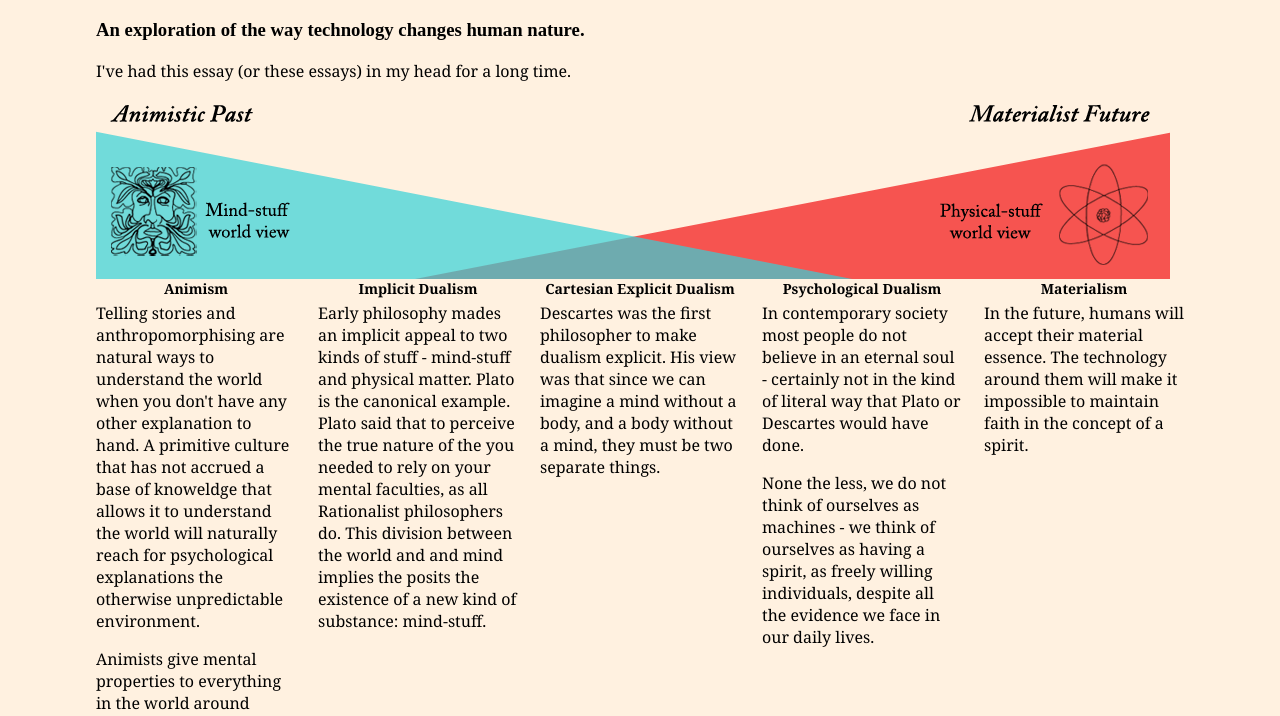
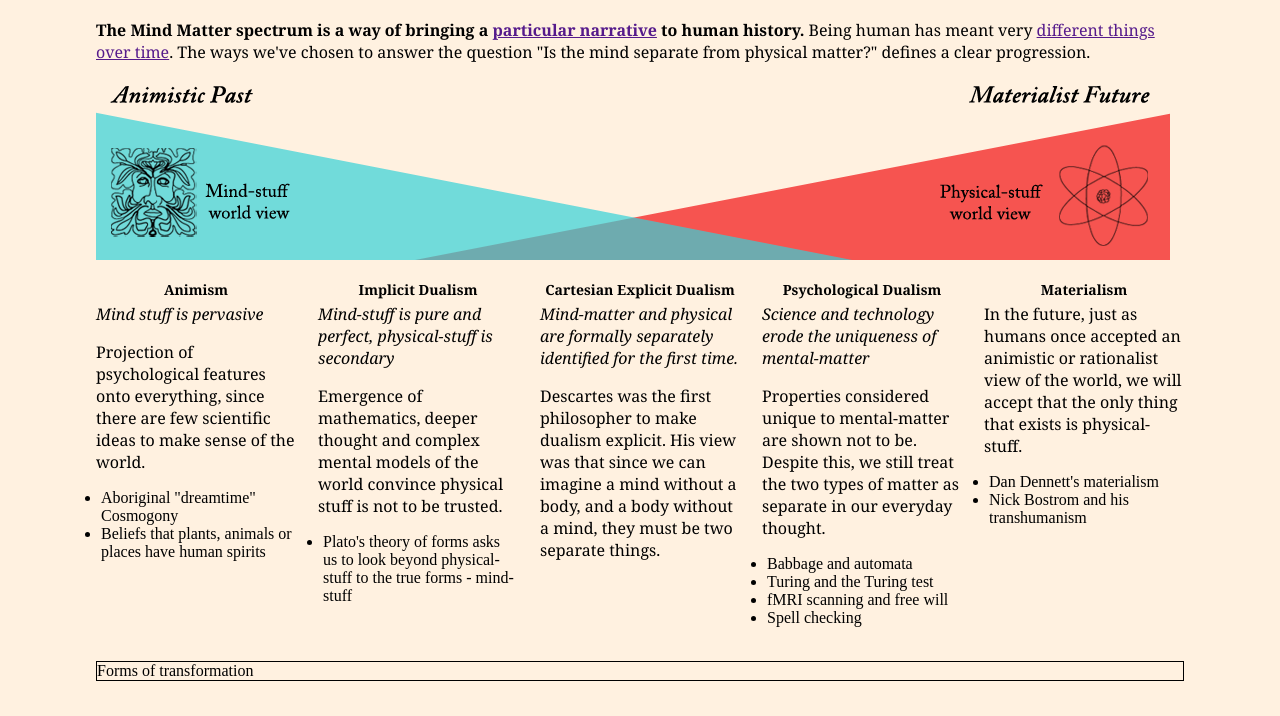
Before and after one commit to jimmytidey/Mind-Matter-Spectrum, a plain HTML site: page index.html in a window 1280 px wide. Shown: the part 77-793 px from the top of the page. Drawn offline with nearby package versions, Linux system fonts and the light colour scheme; a script that the page names is missing.

Commit message:
spectrum fully realised, need to work on descriptions

```diff
--- a/index.html
+++ b/index.html
@@ -18,10 +18,8 @@
 <div id='article'>
 
 	<div id='header'><h1>Mind Matter Spectrum</div>
- 	<h3>An exploration of the way technology changes human nature.</h3>
 
-	<p>I've had this essay (or these essays) in my head for a long time. </p>
-
+	<p><strong>The Mind Matter spectrum is a way of bringing a <a href=''>particular narrative</a> to human history.</strong> Being human has meant very <a href=''>different things over time</a>. The ways we've chosen to answer the question "Is the mind separate from physical matter?" defines a clear progression.</p>
 
 	<img src='resources/spectrum.png' id='spectrum_image' >
 
@@ -29,41 +27,67 @@
 
 		<div class='spectral_line'>
 			<h2>Animism</h2>
+			<p><em>Mind stuff is pervasive</em></p>
+			<p>Projection of psychological features onto everything, since there are few scientific ideas to make sense of the world.
+				<ul>
+					<li>Aboriginal "dreamtime" Cosmogony</li>
+					<li>Beliefs that plants, animals or places have human spirits</li>
+				</ul>
+			</p>
 
-			<p>Telling stories and anthropomorphising are natural ways to understand the world when you don't have any other explanation to hand. A primitive culture that has not accrued a base of knoweldge that allows it to understand the world will naturally reach for psychological explanations the otherwise unpredictable environment.</p>
-
-			<p>Animists give mental properties to everything in the world around them. Plants, animals and places all have "spirits", emotions and intentions. In the animist world view, there is only one type of stuff in the universe: mind-stuff.<p>
 		</div>
 
 
 		<div class='spectral_line'>
 			<h2>Implicit Dualism</h2>
-			<p>Early philosophy mades an implicit appeal to two kinds of stuff - mind-stuff and physical matter. Plato is the canonical example. Plato said that to perceive the true nature of the you needed to rely on your mental faculties, as all Rationalist philosophers do. This division between the world and and mind implies the posits the existence of a new kind of substance: mind-stuff.</p>
+			<p><em>Mind-stuff is pure and perfect, physical-stuff is secondary</em><p>
+			<p>Emergence of mathematics, deeper thought and complex mental models of the world convince physical stuff is not to be trusted.
+				<ul>
+					<li>Plato's theory of forms asks us to look beyond physical-stuff to the true forms - mind-stuff</li>
+				</ul>
+			</p>
+		</div>
 
+		<div class='spectral_line'>
+			<h2>Cartesian Explicit Dualism</h2>
+			<p><em>Mind-matter and physical are formally separately identified for the first time.</em></p>
+			<p>Descartes was the first philosopher to make dualism explicit. His view was that since we can imagine a mind without a body, and a body without a mind, they must be two separate things.</p>
+
+
+		</div>
+
+		<div class='spectral_line'>
+			<h2>Psychological Dualism</h2>
+			<p><em>Science and technology erode the uniqueness of mental-matter</em></p>
+			<p>Properties considered unique to mental-matter are shown not to be. Despite this, we still treat the two types of matter as separate in our everyday thought.
+				<ul>
+					<li>Babbage and automata</li>
+					<li>Turing and the Turing test</li>
+					<li>fMRI scanning and free will</li>
+					<li>Spell checking</li>
+				<ul>
 			<p>
 		</div>
 
 		<div class='spectral_line'>
-			<h2>Cartesian Explicit Dualism</h2>
-			<p>Descartes was the first philosopher to make dualism explicit. His view was that since we can imagine a mind without a body, and a body without a mind, they must be two separate things.</p>
-		</div>
-
-		<div class='spectral_line'>
-			<h2>Psychological Dualism</h2>
-			<p>In contemporary society most people do not believe in an eternal soul - certainly not in the kind of literal way that Plato or Descartes would have done.</p>
-			<p>None the less, we do not think of ourselves as machines - we think of ourselves as having a spirit, as freely willing individuals, despite all the evidence we face in our daily lives.</p>
-		</div>
-
-		<div class='spectral_line'>
 			<h2>Materialism</h2>
-			<p>In the future, humans will accept their material essence. The technology around them will make it impossible to maintain faith in the concept of a spirit.<p>
+			<p>In the future, just as humans once accepted an animistic or rationalist view of the world, we will accept that the only thing that exists is physical-stuff.
+			<ul>
+				<li>Dan Dennett's materialism</li>
+				<li>Nick Bostrom and his transhumanism</li>
+			<p>
 		</div>
 
 	</div>
 
-	<div class='spacer' >&nbsp;</div>
 
 
+
+
+	<div class='spacer' >&nbsp;</div>
+	<div id='zoom_in'>
+		Forms of transformation
+	</div>
 
 </article><!-- /page -->
 
--- a/styles/style.css
+++ b/styles/style.css
@@ -33,7 +33,7 @@ h2 {
 
 #spectrum_image {
 	float:left;
-	margin: 0px 10px 0px 0px;
+	margin: 0px 0px 20px 0px;
 }
 
 #spectrum_labels {
@@ -51,6 +51,11 @@ h2 {
 	margin-left:22px;
 }
 
+.spectral_line ul{
+	padding-left:5px;
+	margin-left:0px;
+}
+
 .spectral_line:first-child {
 	margin-left:0px;
 }
@@ -59,3 +64,8 @@ h2 {
 .spacer {
 	clear:both;
 }
+
+#zoom_in {
+	border:1px solid black;
+}
+}
```
